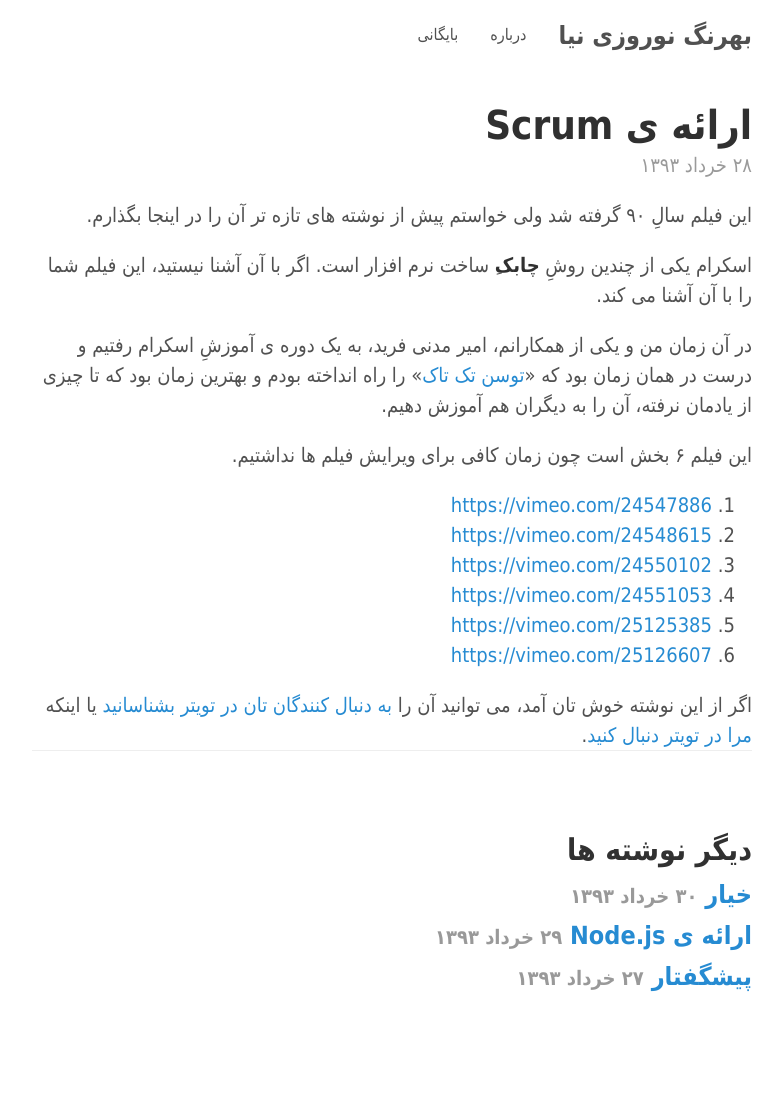
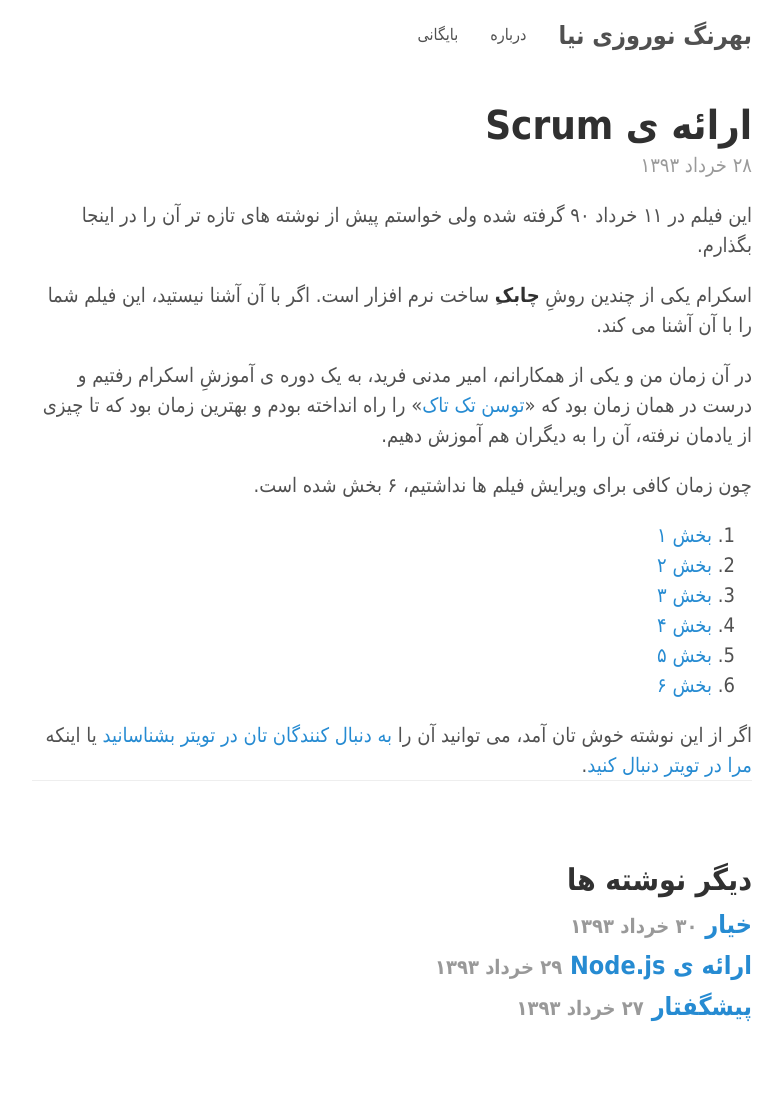
Before and after one commit to behrang/behrang.github.io, a Jekyll site: the page built from _posts/2014-06-18-scrum-presentation.md, in a window 1280 px wide. Shown: the whole page, without its empty margins (248-1031 px from the left). Built offline with Jekyll 4.4.1, drawn with Linux system fonts in a browser that asks for light colours; Markdown is read by kramdown in place of the engine named in the settings; comment, search, counter and statistics services are not loaded; before the commit the page ends 1072 px from its top, so only the background shows below that.

Commit message:
Update presentation dates

```diff
--- a/_posts/2014-06-18-scrum-presentation.md
+++ b/_posts/2014-06-18-scrum-presentation.md
@@ -3,19 +3,19 @@ layout: post
 title: ارائه ی Scrum
 ---
 
-این فیلم سالِ ۹۰ گرفته شد ولی خواستم پیش از نوشته های تازه تر آن را در اینجا بگذارم.
+این فیلم در ۱۱ خرداد ۹۰ گرفته شده ولی خواستم پیش از نوشته های تازه تر آن را در اینجا بگذارم.
 
 اسکرام یکی از چندین روشِ **چابک**ِ ساخت نرم افزار است. اگر با آن آشنا نیستید، این فیلم شما را با آن آشنا می کند.
 
 در آن زمان من و یکی از همکارانم، امیر مدنی فرید، به یک دوره ی آموزشِ اسکرام رفتیم و درست در همان زمان بود که «[توسن تک تاک][TTT]» را راه انداخته بودم و بهترین زمان بود که تا چیزی از یادمان نرفته، آن را به دیگران هم آموزش دهیم.
 
-این فیلم ۶ بخش است چون زمان کافی برای ویرایش فیلم ها نداشتیم.
+چون زمان کافی برای ویرایش فیلم ها نداشتیم، ۶ بخش شده است.
 
-1. [https://vimeo.com/24547886](https://vimeo.com/24547886)
-2. [https://vimeo.com/24548615](https://vimeo.com/24548615)
-3. [https://vimeo.com/24550102](https://vimeo.com/24550102)
-4. [https://vimeo.com/24551053](https://vimeo.com/24551053)
-5. [https://vimeo.com/25125385](https://vimeo.com/25125385)
-6. [https://vimeo.com/25126607](https://vimeo.com/25126607)
+1. [بخش ۱](https://vimeo.com/24547886)
+2. [بخش ۲](https://vimeo.com/24548615)
+3. [بخش ۳](https://vimeo.com/24550102)
+4. [بخش ۴](https://vimeo.com/24551053)
+5. [بخش ۵](https://vimeo.com/25125385)
+6. [بخش ۶](https://vimeo.com/25126607)
 
 [TTT]: https://vimeo.com/channels/ttt
```
Also changed, not shown: _posts/2014-06-19-nodejs-presentation.md (+4 -3 lines), _posts/2014-06-20-cucumber.md (+2 -3 lines).
